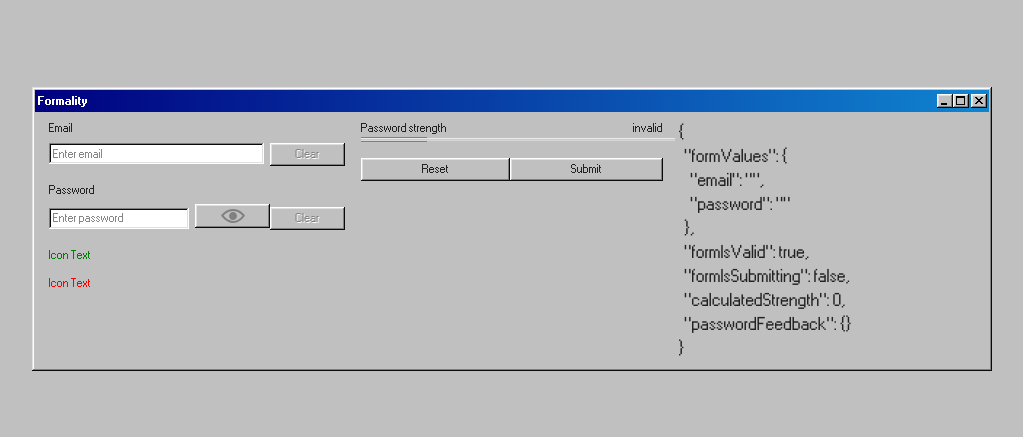
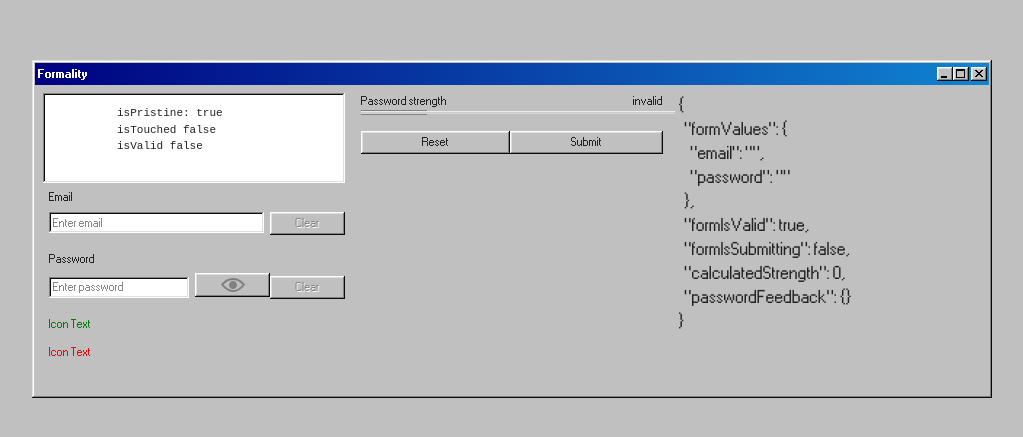
Before and after one commit to maurer2/formality, a Vue app: page / in a window 1280 px wide. Shown: the part 171-608 px from the top of the page, without its empty margins (128-1151 px from the left). Built offline with nearby package versions, Linux system fonts and the light colour scheme.

Commit message:
WIP angular form logic

```diff
--- a/src/components/Email.vue
+++ b/src/components/Email.vue
@@ -7,6 +7,13 @@
       alt=""
     >
     <div class="field field-row field-row-stacked">
+      <code>
+        <pre>
+          isPristine: {{ Boolean(isPristine) }}
+          isTouched {{ Boolean(isTouched) }}
+          isValid {{ Boolean(isValid) }}
+        </pre>
+      </code>
       <label
         class="label"
         for="email"
@@ -24,7 +31,8 @@
           autocomplete="off"
           :value="modelValue"
           size="25"
-          @change="updateValue"
+          @input="updateValue"
+          @blur="setTouchedState"
         >
         <button
           class="clear-button"
@@ -34,6 +42,9 @@
         >
           Clear
         </button>
+      </div>
+      <div v-if="showErrors">
+        Error
       </div>
     </div>
   </div>
@@ -51,6 +62,7 @@ export default defineComponent({
     modelValue: {
       type: String,
       required: true,
+      default: '',
     },
     modelModifiers: {
       type: Object,
@@ -59,12 +71,29 @@ export default defineComponent({
   },
   emits: ['update:modelValue'],
   data() {
+    // https://stackoverflow.com/a/55552235/1870482
+    /*
+    valid,
+    invalid,
+    pristine: This property returns true if the element’s contents have not been changed.
+    dirty: This property returns true if the element’s contents have been changed.
+    untouched: This property returns true if the user has not visited the element.
+    touched: This property returns true if the user has visited the element.
+    */
     return {
-      isDirty: false,
+      initalValueModelValue: '',
+
+      // isPristine: true, // not dirty
+      isTouched: false, // not touched
+      // isValid: true, // not invalid
+
       validationRules: [],
     };
   },
   computed: {
+    isPristine(): boolean {
+      return this.modelValue === this.initalValueModelValue;
+    },
     isValid(): boolean {
       return emailRegex.test(this.modelValue);
     },
@@ -72,13 +101,16 @@ export default defineComponent({
       return !this.modelValue;
     },
     showErrors(): boolean {
-      return this.isDirty && !this.isValid;
+      return !this.isValid && this.isTouched && !this.isPristine;
     },
   },
   mounted() {
-    this.isDirty = false;
+    this.initalValueModelValue = this.modelValue;
   },
   methods: {
+    setTouchedState(): void {
+      this.isTouched = true;
+    },
     updateValue(event: InputEvent): void {
       const { target } = event;
 
@@ -93,11 +125,10 @@ export default defineComponent({
       }
 
       this.$emit('update:modelValue', newValue);
-      this.isDirty = true;
     },
     resetValue(): void {
       this.$emit('update:modelValue', '');
-      this.isDirty = false;
+      // todo
     },
   },
 });
```
